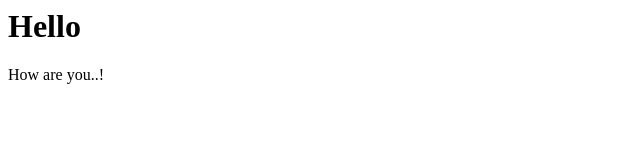
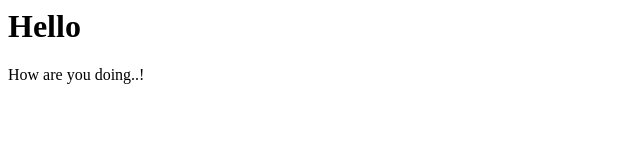
Before and after one commit to yashu9088/web, a plain HTML site: page index.html in a window 1280 px wide. Shown: the full height of the page, 0-640 px from the left. Drawn offline with Linux system fonts and the light colour scheme.

Commit message:
Update index.html

```diff
--- a/index.html
+++ b/index.html
@@ -1,7 +1,7 @@
 <html>
 
 <h1>Hello</h1>
-<p> How are you..!</p>
+<p> How are you doing..!</p>
 
 
 </html>
```
